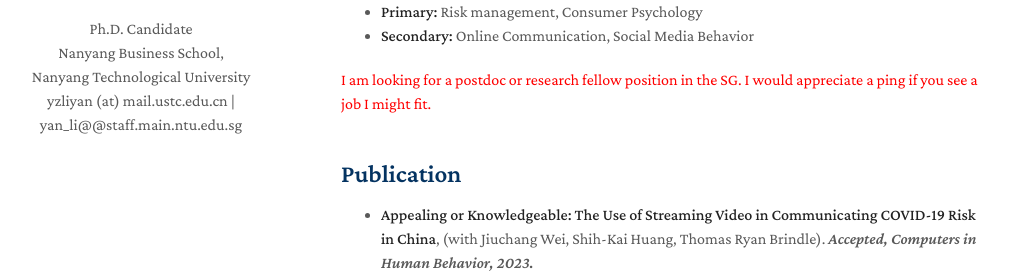
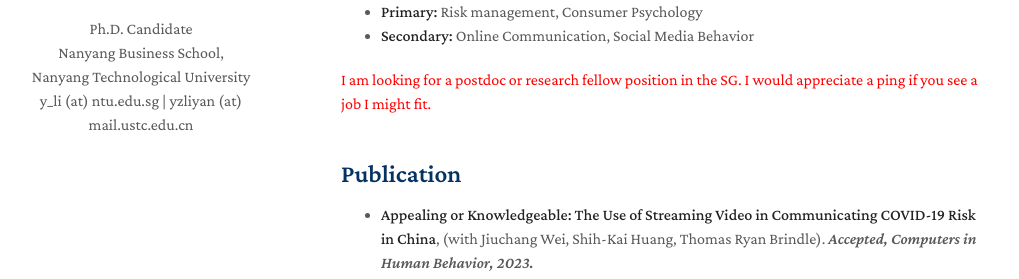
Before and after one commit to Yanli-susan/yanli-susan.github.io, a Jekyll site: the page built from index.md, in a window 1280 px wide. Shown: the part 291-570 px from the top of the page, without its empty margins (129-1148 px from the left). Built offline with Jekyll 4.4.1, drawn with Linux system fonts in a browser that asks for light colours; nearby versions of some CDN libraries; a style sheet for code colours, icons or effects is not loaded; our own code applies the rules of GitHub Pages for plain Markdown files.

Commit message:
Update _config.yml

```diff
--- a/_config.yml
+++ b/_config.yml
@@ -2,7 +2,7 @@
 title: Yan Li (Susan)
 position: Ph.D. Candidate
 affiliation: Nanyang Business School, Nanyang Technological University
-email: yzliyan (at) mail.ustc.edu.cn | yan_li@@staff.main.ntu.edu.sg
+email: y_li (at) ntu.edu.sg | yzliyan (at) mail.ustc.edu.cn
 
 # Search Engine Optimization (SEO)
 # The following information is used to improve the website traffic from search engines, e.g., Google.
```
